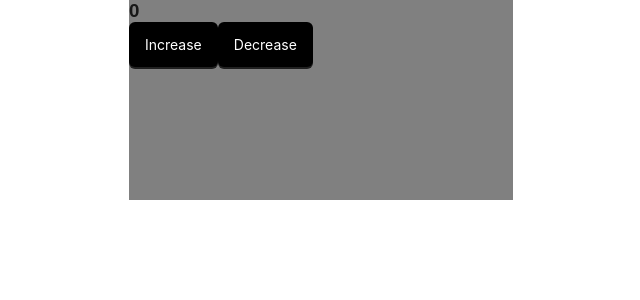
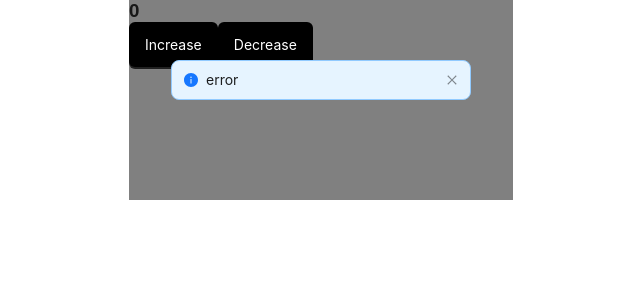
Before and after one commit to junaidbkibria/Next-template, a Next.js app: page / in a window 1280 px wide. Shown: the top 300 px of the page, without its empty margins (319-959 px from the left). Built offline with nearby package versions, Linux system fonts and the light colour scheme.

Commit message:
custom alert

```diff
--- /dev/null
+++ b/src/app/components/CustomAlert/CustomAlert.css
@@ -0,0 +1,11 @@
+.alert-overlay {
+    position: fixed;
+    top: 60px; /* a little down from the top */
+    left: 50%;
+    transform: translateX(-50%);
+    z-index: 9999; /* ensure it stays above all elements */
+    width: fit-content;
+    min-width: 300px;
+    max-width: 90vw;
+    transition: opacity 0.3s ease;
+  }
--- /dev/null
+++ b/src/app/components/CustomAlert/CustomAlert.tsx
@@ -0,0 +1,28 @@
+"use client";
+
+import { Alert } from "antd";
+import "./CustomAlert.css";
+
+interface AlertOverlayProps {
+  message: string;
+  description?: string;
+  type?: "success" | "info" | "warning" | "error";
+}
+
+export default function CustomAlert({
+  message,
+  description,
+  type = "info",
+}: AlertOverlayProps) {
+  return (
+    <div className="alert-overlay">
+      <Alert
+        message={message}
+        description={description}
+        type={type}
+        showIcon
+        closable
+      />
+    </div>
+  );
+}
--- a/src/app/dashboard/page.tsx
+++ b/src/app/dashboard/page.tsx
@@ -1,7 +1,5 @@
 import * as React from "react";
 
-export interface IAppProps {}
-
 export default function App() {
-  return <div>Hello</div>;
+  return <div>Dashboard</div>;
 }
--- a/src/app/page.tsx
+++ b/src/app/page.tsx
@@ -3,6 +3,7 @@ import styles from "./page.module.css";
 import { Button } from "antd";
 import { useAppDispatch, useAppSelector } from "./store/hooks";
 import { decrement, increment } from "./store/slices/counterSlice";
+import CustomAlert from "./components/CustomAlert/CustomAlert";
 
 export default function Home() {
   const count = useAppSelector((state) => state.counter.value);
@@ -23,6 +24,8 @@ export default function Home() {
       <Button type="primary" onClick={() => dispatch(decrement())}>
         Decrease
       </Button>
+
+      <CustomAlert message="error" />
     </div>
   );
 }
```
